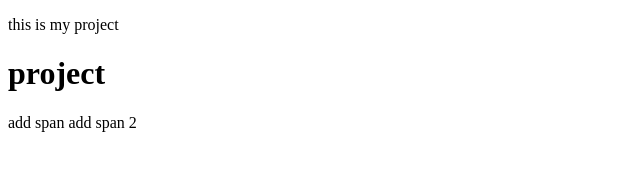
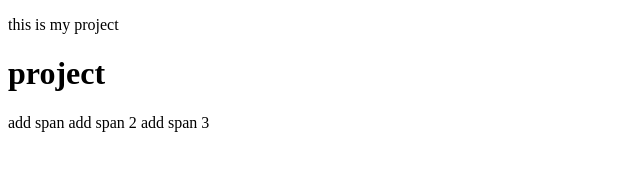
Before and after one commit to Solydeveloper/hello-world, a plain HTML site: page index.html in a window 1280 px wide. Shown: the full height of the page, 0-640 px from the left. Drawn offline with Linux system fonts and the light colour scheme.

Commit message:
add span 3

```diff
--- a/index.html
+++ b/index.html
@@ -10,5 +10,6 @@
     <h1>project</h1>
     <span>add span</span>
     <span>add span 2</span>
+    <span>add span 3</span>
   </body>
 </html>
```
